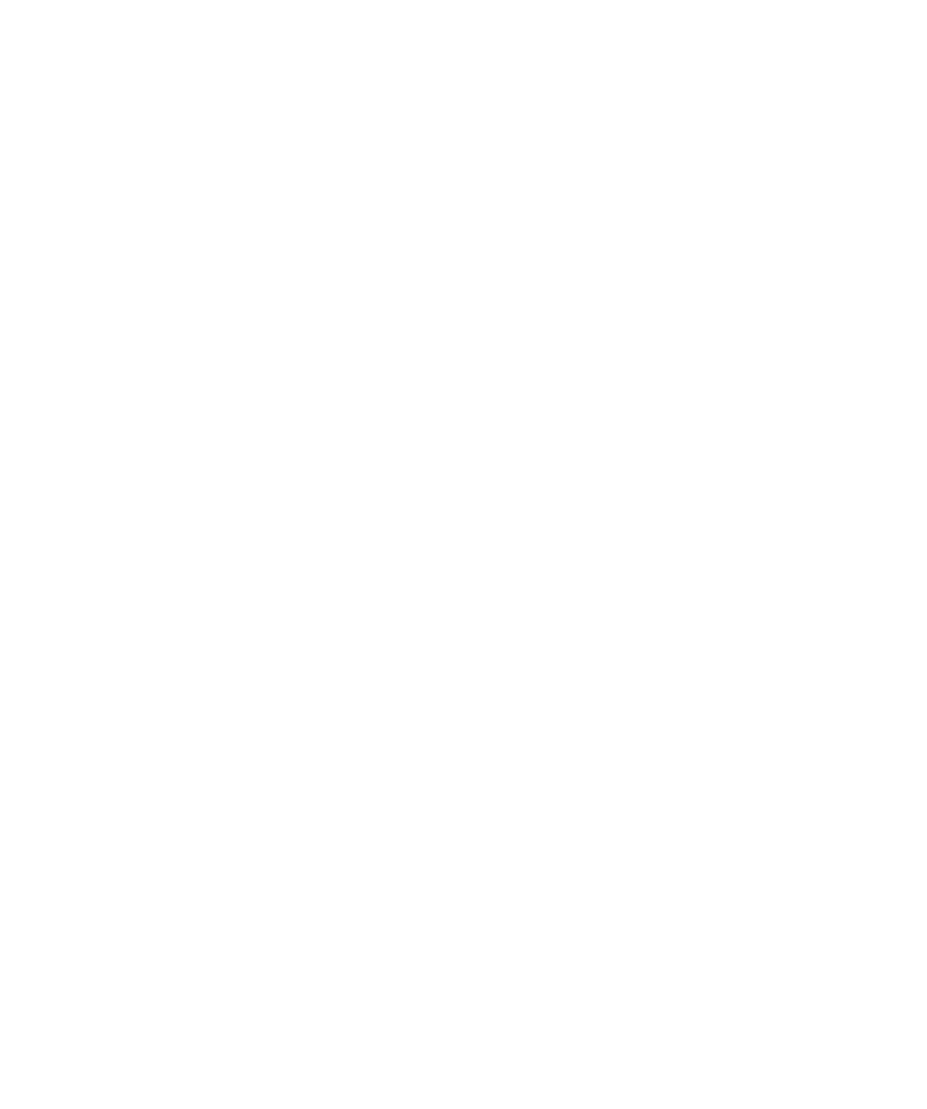
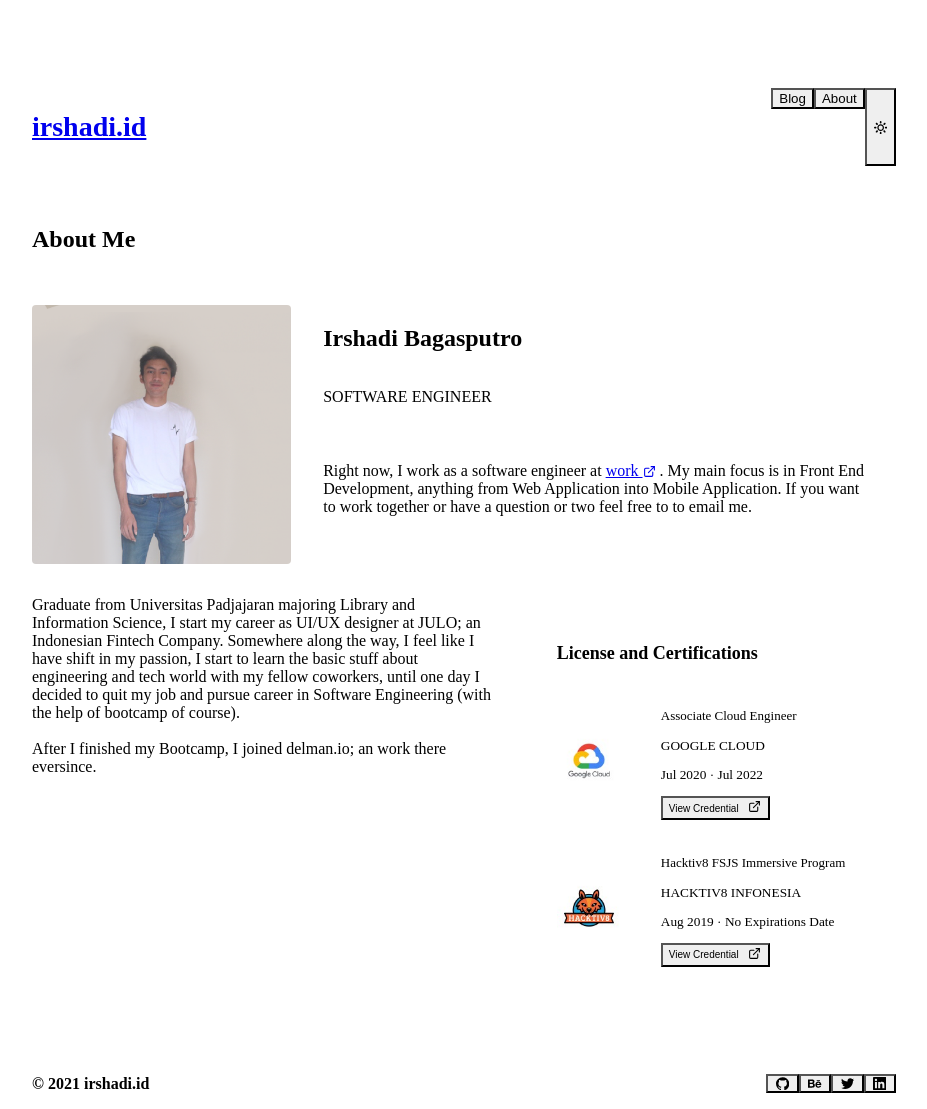
Before and after one commit to irshadi/blog, a Gatsby site: page /about in a window 1280 px wide. Shown: the whole page, without its empty margins (176-1103 px from the left). Before the commit the page ends 800 px from the top, so only its background shows below. Built offline with nearby package versions, Linux system fonts and the light colour scheme; Gatsby itself is replaced by a stand-in of ours; some packages are replaced by stand-ins of ours.

Commit message:
Feature/add about page (#37)
* feat: create about me page

* feat: add content to about me page

```diff
--- a/package.json
+++ b/package.json
@@ -16,6 +16,7 @@
   "dependencies": {
     "@chakra-ui/core": "^0.8.0",
     "@chakra-ui/gatsby-plugin": "^1.0.1",
+    "@chakra-ui/icons": "^1.0.9",
     "@chakra-ui/react": "^1.3.2",
     "@emotion/core": "^10.0.35",
     "@emotion/react": "^11.1.5",
--- a/posts/2020/react-hooks.mdx
+++ b/posts/2020/react-hooks.mdx
@@ -2,7 +2,7 @@
 title: React Hooks
 createdAt: 2020-04-12
 category: engineering
-img: https://novela.narative.co/static/5f8eac72cc66a0e5148406174d0cda0e/0acdf/hero-2.webp
+img: /react-hooks.png
 author: Irshadi Bagasputro
 published: true
 ---
--- a/posts/2021/advance-react-hooks.mdx
+++ b/posts/2021/advance-react-hooks.mdx
@@ -2,7 +2,7 @@
 title: Advance React Hooks
 createdAt: 2021-04-09
 category: engineering
-img: https://novela.narative.co/static/5f8eac72cc66a0e5148406174d0cda0e/0acdf/hero-2.webp
+img: /react-hooks.png
 author: Irshadi Bagasputro
 published: true
 ---
--- a/src/components/NavigationBar/index.js
+++ b/src/components/NavigationBar/index.js
@@ -6,6 +6,7 @@
   Flex,
   Heading,
   Link,
+  Button,
   useColorMode,
   useColorModeValue
 } from "@chakra-ui/react";
@@ -17,12 +18,28 @@
 
   return (
     <Flex as="nav" w="100%" justifyContent="space-between">
-      <Link as={GatsbyLink} to="/" replace _hover={{ border: "none" }}>
+      <Link
+        w={["50%"]}
+        as={GatsbyLink}
+        to="/"
+        replace
+        _hover={{ border: "none" }}
+      >
         <Heading cursor="pointer" fontSize="1.75em" fontWeight="bold">
           irshadi.id
         </Heading>
       </Link>
-      <IconButton Icon={ThemeIcon} onClick={toggleColorMode} />
+      <Flex w={["50%"]} justify="space-between">
+        <Flex w="100%" flexDir="row" justify="flex-end">
+          <Link as={GatsbyLink} to="/blog/" replace _hover={{ border: "none" }}>
+            <Button variant="ghost">Blog</Button>
+          </Link>
+          <Link as={GatsbyLink} to="/about" replace _hover={{ border: "none" }}>
+            <Button variant="ghost">About</Button>
+          </Link>
+        </Flex>
+        <IconButton Icon={ThemeIcon} onClick={toggleColorMode} />
+      </Flex>
     </Flex>
   );
 };
--- a/src/components/PostComponent/RowPost.js
+++ b/src/components/PostComponent/RowPost.js
@@ -34,6 +34,7 @@
       </Flex>
     );
   }
+  console.log(title, img, "<<<<<");
 
   return (
     <Box w="100%" borderRadius="0.5em" {...props}>
--- a/src/hooks/usePostSelection.js
+++ b/src/hooks/usePostSelection.js
@@ -55,7 +55,10 @@
   const [state, dispatch] = React.useReducer(postsReducer, {
     isLoading: true,
     selectedCategory: CATEGORY_MAP.ALL,
-    postMode: POST_MODE.ROWS
+    postMode:
+      typeof window !== undefined
+        ? JSON.parse(localStorage.getItem(STORAGE_VALUE.POST_MODE))
+        : POST_MODE.ROWS
   });
 
   const setPostMode = postMode => {
--- a/src/pages/about.js
+++ b/src/pages/about.js
@@ -1,9 +1,9 @@
 import React from "react";
 import { PageWrapper } from "../components/PageWrapper";
+import { AboutView } from "../views/About";
 
-// FIXME: Future Feature
 const AboutPage = data => {
-  return null;
+  return <PageWrapper Views={AboutView} query={data} />;
 };
 
 export default AboutPage;
--- /dev/null
+++ b/src/views/About/index.js
@@ -0,0 +1,158 @@
+import React from "react";
+import {
+  Flex,
+  Heading,
+  Image,
+  Text,
+  Box,
+  Link,
+  Avatar,
+  Button
+} from "@chakra-ui/react";
+import { ExternalLinkIcon } from "@chakra-ui/icons";
+
+const LICENSE_AND_CERTIFICATIONS_MAP = {
+  GOOGLE_CLOUD_ENGINEER: {
+    id: "21157667",
+    name: "Associate Cloud Engineer",
+    publishedBy: "Google Cloud",
+    expirationsDate: {
+      issued: "Jul 2020",
+      expires: "Jul 2022"
+    },
+    link:
+      "https://hire-old.hacktiv8.com/verify/fsjs/IrshadiBagasputro-20190816",
+    img: "/avatar/google_cloud.jpeg"
+  },
+  HACKTIV_8: {
+    id: "IrshadiBagasputro-20190816",
+    name: "Hacktiv8 FSJS Immersive Program",
+    publishedBy: "Hacktiv8 Infonesia",
+    expirationsDate: {
+      issued: "Aug 2019",
+      expires: null
+    },
+    link: "https://www.credential.net/4434fa63-ef9c-4a4a-a0f4-85ca3b81dcf1",
+    img: "/avatar/hacktiv8.jpeg"
+  }
+};
+
+export const AboutView = () => {
+  const Certifications = () =>
+    Object.entries(LICENSE_AND_CERTIFICATIONS_MAP).map(([key, license]) => {
+      return (
+        <Flex w="100%" key={`${key}-${license.id}`} my="1em" align="center">
+          <Avatar
+            w={["2.5em", "3em", "4em"]}
+            h={["2.5em", "3em", "4em"]}
+            src={license.img}
+            name={license.name}
+            boxShadow="md"
+          />
+          <Box w="75%" pl={["1em", "2em", "2.5em"]}>
+            <Text fontSize="small">{license.name}</Text>
+            <Text
+              fontSize="smaller"
+              fontWeight="semibold"
+              textTransform="uppercase"
+            >
+              {license.publishedBy}
+            </Text>
+            <Text fontSize="smaller">
+              {license.expirationsDate.issued} ·{" "}
+              {license.expirationsDate.expires ?? "No Expirations Date"}
+            </Text>
+            <Link
+              as={Button}
+              href={license.link}
+              isExternal
+              display="flex"
+              justify="between"
+              bg="gray.200"
+              h="1.75em"
+              my=".5em"
+              rounded="full"
+              rightIcon={
+                <ExternalLinkIcon fontSize="small" mt="-2px" px="1px" />
+              }
+            >
+              <Text fontSize="x-small">View Credential</Text>
+            </Link>
+          </Box>
+        </Flex>
+      );
+    });
+
+  return (
+    <Flex my="2.5em" flexDir="column">
+      <Heading>About Me</Heading>
+      <Flex w="100%" py="2em">
+        <Image
+          alignContent="end"
+          w="30%"
+          h="100%"
+          src="./avatar/irshadi.png"
+          rounded="0.25em"
+        />
+        <Flex w="70%" flexDir="column" px="2em">
+          <Heading>Irshadi Bagasputro</Heading>
+          <Text
+            color="gray.600"
+            letterSpacing="wide"
+            fontWeight="medium"
+            textTransform="uppercase"
+          >
+            Software Engineer
+          </Text>
+
+          <Box pt="1.5em">
+            <Text>
+              Right now, I work as a software engineer at
+              <Link
+                href="https://delman.io"
+                color="blue.300"
+                isExternal
+                px="4px"
+              >
+                work <ExternalLinkIcon fontSize="small" mt="-2px" />
+              </Link>
+              . My main focus is in Front End Development, anything from Web
+              Application into Mobile Application. If you want to work together
+              or have a question or two feel free to to email me.
+            </Text>
+          </Box>
+        </Flex>
+      </Flex>
+
+      <Flex w={["100%"]}>
+        <Box w="60%" pr="2em">
+          Graduate from Universitas Padjajaran majoring Library and Information
+          Science, I start my career as UI/UX designer at JULO; an Indonesian
+          Fintech Company. Somewhere along the way, I feel like I have shift in
+          my passion, I start to learn the basic stuff about engineering and
+          tech world with my fellow coworkers, until one day I decided to quit
+          my job and pursue career in Software Engineering (with the help of
+          bootcamp of course).
+          <br />
+          <br />
+          After I finished my Bootcamp, I joined delman.io; an work there
+          eversince.
+        </Box>
+
+        <Flex
+          w="40%"
+          justify="center"
+          bg="gray.100"
+          rounded="0.25em"
+          p="2em"
+          flexDir="column"
+        >
+          <Heading fontSize="large">License and Certifications</Heading>
+          <Box>
+            <Certifications />
+          </Box>
+        </Flex>
+      </Flex>
+    </Flex>
+  );
+};
```
Also changed, not shown: static/avatar/google_cloud.jpeg (added), static/avatar/hacktiv8.jpeg (added), static/react-hooks.png (added), 1 other file.
